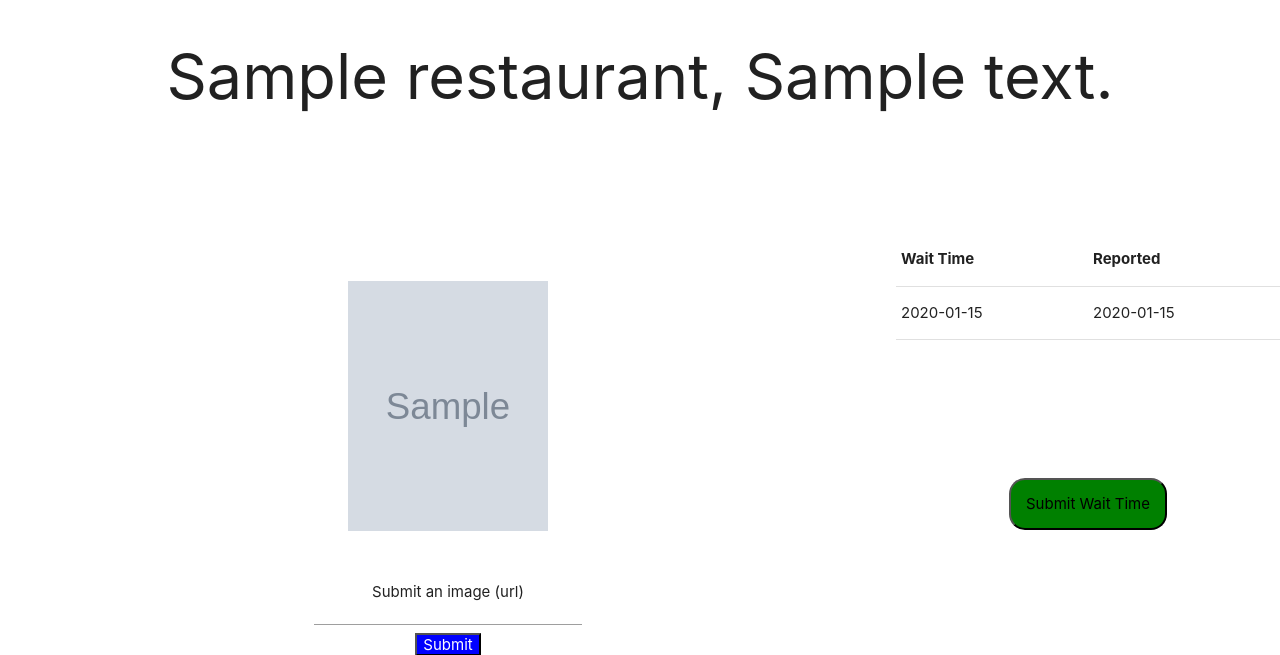
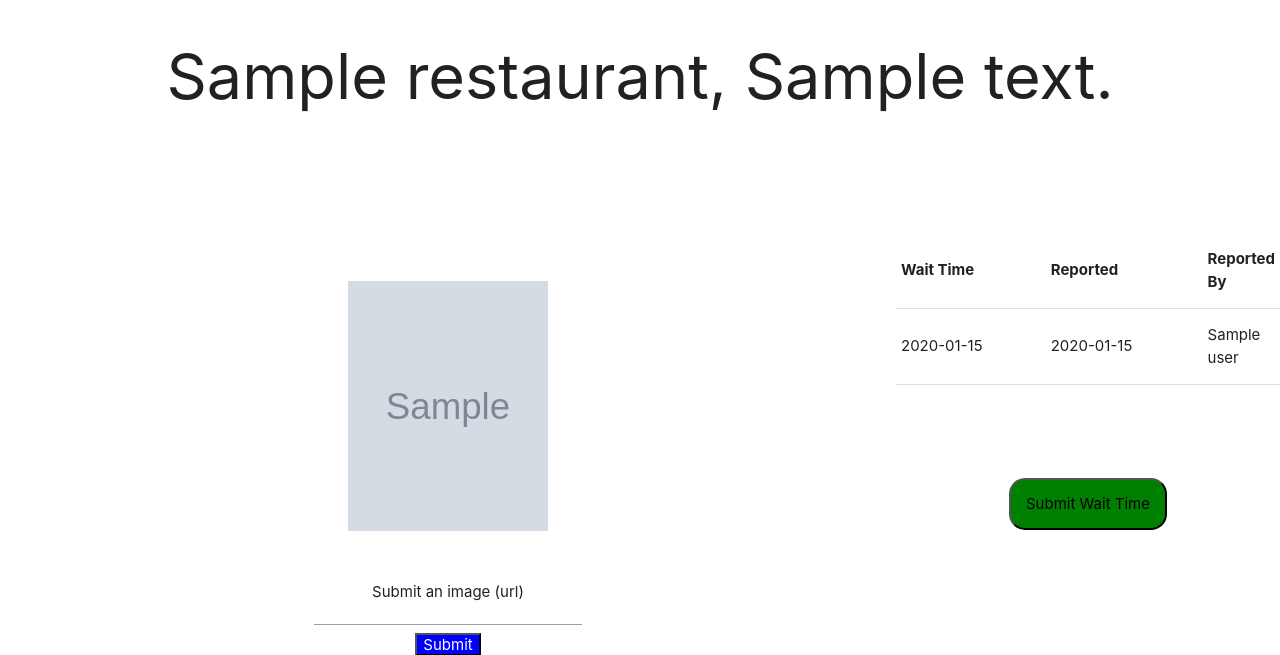
Before and after one commit to benjamin-musil/line-picker-webapp, a Flask app: template templates/restaurant.html in a window 1280 px wide. Shown: the top 655 px of the page. Run offline with Flask 2, Linux system fonts and the light colour scheme; the template is opened without the code that fills it: most values are stand-ins (such as "Sample title", 1, 10 or a date in 2020); grey boxes marked "Sample" are stand-in pictures.

Commit message:
updated to use session to keep track of the userID, began wait_time refactor

```diff
--- a/Models/Restaurant.py
+++ b/Models/Restaurant.py
@@ -39,7 +39,7 @@ def from_document(document):
                       document.get('WaitTimes'), document.get('ReportedBy'), images)
 
 
-def submit_wait_time(restaurant_id, wait_time, time):
+def submit_wait_time(restaurant_id, wait_time, time, submitter):
     """
     Submit the wait time to the DB
     :param restaurant_id: Restaurant ID
@@ -49,7 +49,7 @@ def submit_wait_time(restaurant_id, wait_time, time):
     """
     collection = MongoDb.mongo_collection('Test Wait Times', database_name='WaitTimes')
     if collection.find_one_and_update({"RestaurantId": str(restaurant_id)},
-                                      {'$push': {'WaitTime': [wait_time, str(time)]}}, {'_id': False}) \
+                                      {'$push': {'WaitTime': [wait_time, str(time), submitter]}}, {'_id': False}) \
             is None:
         # submit the wait for the first time
         wait_post = {
--- a/Routes/restaurant_route.py
+++ b/Routes/restaurant_route.py
@@ -1,6 +1,6 @@
 import datetime
 import bson
-from flask import Blueprint, render_template, request, redirect
+from flask import Blueprint, render_template, request, redirect, session
 from Models import Restaurant, MongoDb
 from Exceptions import exceptions
 
@@ -13,6 +13,8 @@ def get_restaurant(restaurant_id):
     collection = MongoDb.mongo_collection('Test Restaurants ')
     item = collection.find_one({"_id": bson.objectid.ObjectId(restaurant_id)})
     restaurant = Restaurant.from_document(item)
+    # if the restaurant has less than 3 images, force it to have 3
+    # this is due to how my carousel component works
     while len(restaurant.images) < 3:
         restaurant.images.append(
             'https://www.drupal.org/files/styles/grid-3-2x/public/project-images/drupal-addtoany-logo.png')
@@ -29,7 +31,7 @@ def submit_wait_time():
     form_args = request.form
     restaurant_id = form_args['Id']
     wait_time = form_args['wait']
-    Restaurant.submit_wait_time(restaurant_id, wait_time, datetime.datetime.now())
+    Restaurant.submit_wait_time(restaurant_id, wait_time, datetime.datetime.now(), session.get('username'))
     return redirect('/restaurant/' + restaurant_id)
 
 
--- a/app.py
+++ b/app.py
@@ -1,8 +1,6 @@
 from flask import Flask, request, jsonify, render_template, session
-from pymongo import MongoClient
 from Models import Restaurant, User, MongoDb
 import sys
-import requests
 import json
 import os
 
@@ -10,6 +8,7 @@ from Routes.restaurant_route import restaurant_page
 
 USERID = ''
 app = Flask(__name__, template_folder='templates/')
+app.secret_key = os.urandom(24)
 app.register_blueprint(restaurant_page)
 
 
@@ -67,6 +66,7 @@ def get_user(user):
         user_arr.append(user_test.__dict__)
     print(user_arr)
     return user_arr
+
 
 @app.route('/delete-user/<user>', methods=['GET', 'POST'])
 def delete_user(user):
@@ -189,6 +189,8 @@ def login():
         else:
             global USERID
             USERID = user_id
+            session['logged_in'] = True
+            session['username'] = user_id
             return render_template('success_login.html')
     else:
         return render_template('error.html')
@@ -212,5 +214,4 @@ def input():
     return render_template('login.html')
 
 if __name__ == '__main__':
-    app.secret_key = os.urandom(24)
     app.run(debug=False, host='localhost', port='5000')
--- a/templates/restaurant.html
+++ b/templates/restaurant.html
@@ -37,12 +37,14 @@
                     <thead>
                     <th>Wait Time</th>
                     <th>Reported</th>
+                    <th>Reported By</th>
                     </thead>
                     {% if wait_times %}
-                        {% for time, date in wait_times %}
+                        {% for time, date, user in wait_times %}
                             <tr>
                                 <td>{{ time }}</td>
                                 <td>{{ date }}</td>
+                                <td>{{ user }}</td>
                             </tr>
                         {% endfor %}
                     {% else %}
```
